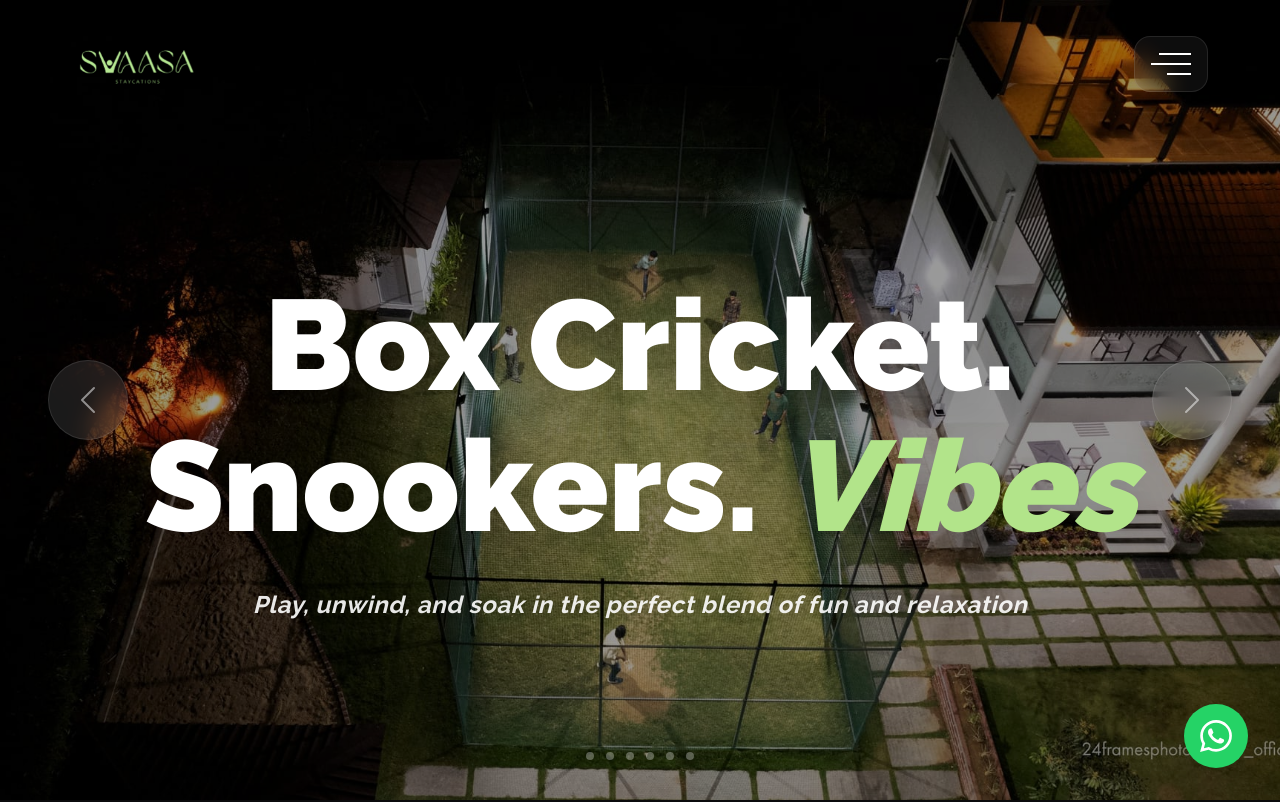
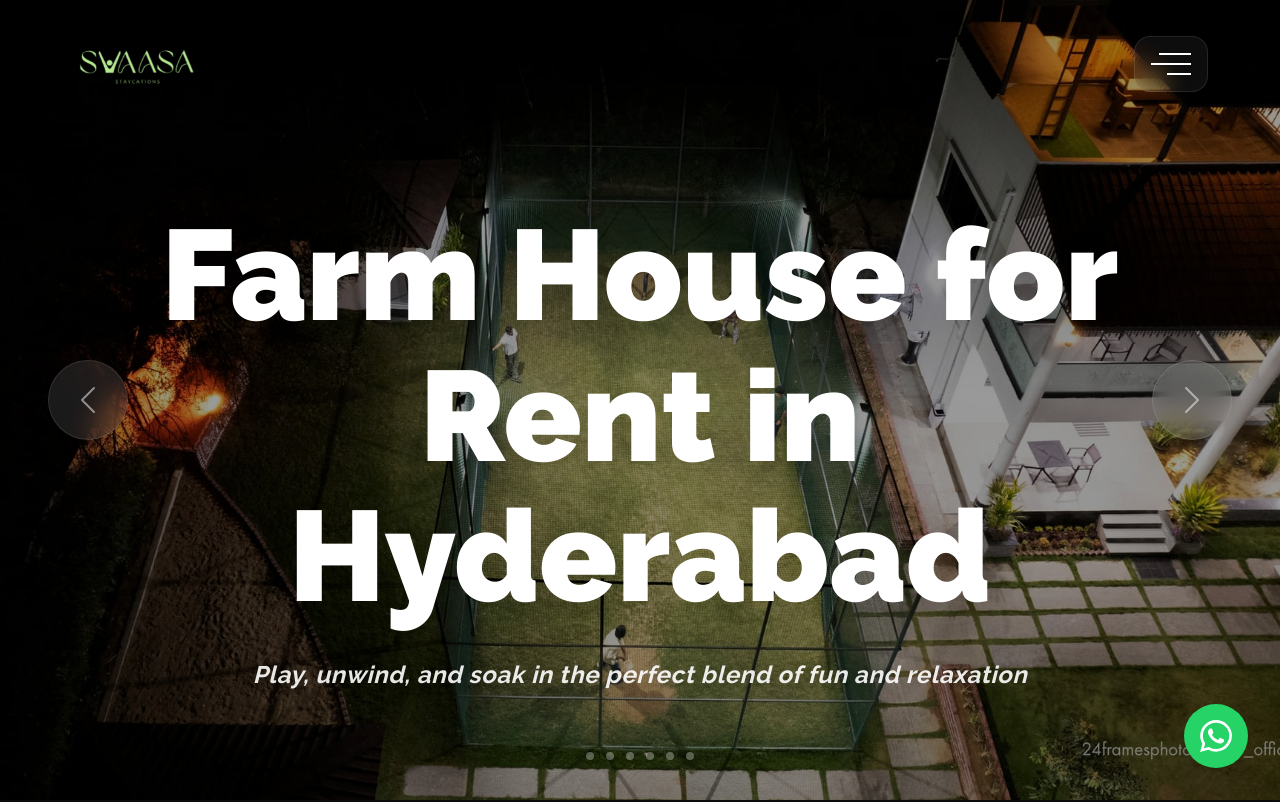
Before and after one commit to svaasastaycations-cyber/svasaa, a React (Vite) app: page / in a window 1280 px wide. Shown: the top 802 px of the page. Built offline with nearby package versions, Linux system fonts and the light colour scheme; grey boxes are pictures that could not be loaded.

Commit message:
Images alt tags seo keyworfds added in home page

```diff
--- a/src/components/HomeGallery.jsx
+++ b/src/components/HomeGallery.jsx
@@ -14,11 +14,11 @@ import lb3 from "../assets/lotusbliss/DJI_0095-5.jpg";
 
 const HomeGallery = () => {
   const images = [
-    { src: lb1, alt: "Svaasa Lotus Bliss", title: "Lotus Bliss" },
-    { src: ot2, alt: "Svaasa Old Town Interior", title: "Interiors" },
-    { src: lb2, alt: "Svaasa Lotus Bliss Exterior", title: "Poolside" },
-    { src: ot3, alt: "Svaasa Old Town Garden", title: "Gardens" },
-    { src: lb3, alt: "Svaasa Lotus Bliss Sunset", title: "Sunset Views" },
+    { src: lb1, alt: "Svaasa Lotus Bliss", altTag: "Farm House for One Day Rent in Hyderabad", title: "Lotus Bliss" },
+    { src: ot2, alt: "Svaasa Old Town Interior", altTag: "Near Me Farmhouse", title: "Interiors" },
+    { src: lb2, alt: "Svaasa Lotus Bliss Exterior", altTag: "Farmhouse Greens", title: "Poolside" },
+    { src: ot3, alt: "Svaasa Old Town Garden", altTag: "Farm House Near Hyderabad", title: "Gardens" },
+    { src: lb3, alt: "Svaasa Lotus Bliss Sunset", altTag: "Farm House For Rent in Hyderabad", title: "Sunset Views" },
   ];
 
   const scrollContainerRef = React.useRef(null);
@@ -96,7 +96,7 @@ const HomeGallery = () => {
               >
                 <img
                   src={img.src}
-                  alt={img.alt}
+                  alt={img.altTag}
                   className="absolute inset-0 w-full h-full object-cover transition-transform duration-1000 group-hover:scale-110"
                 />
                 <div className="absolute inset-0 bg-gradient-to-t from-black/80 via-transparent to-transparent opacity-0 group-hover:opacity-100 transition-opacity duration-500 flex flex-col justify-end p-8">
--- a/src/components/IntimateMoments.jsx
+++ b/src/components/IntimateMoments.jsx
@@ -12,15 +12,18 @@ const IntimateMoments = () => {
   const events = [
     {
       title: "Weddings",
-      image: weddingImg
+      image: weddingImg,
+      altTag: "Farm House for Wedding in Hyderabad",
     },
     {
       title: "Birthdays",
-      image: birthdayImg
+      image: birthdayImg,
+      altTag: "Farm House for Birthday in Hyderabad",
     },
     {
       title: "Haldi & Mehendi",
-      image: haldiImg
+      image: haldiImg,
+      altTag: "Farm House for Haldi & Mehendi in Hyderabad",
     }
   ];
 
@@ -29,11 +32,11 @@ const IntimateMoments = () => {
       <div className="container mx-auto px-6 max-w-7xl">
         <div className="text-center mb-16 max-w-4xl mx-auto">
           <h3 className="text-4xl md:text-5xl lg:text-7xl font-header font-black tracking-wider text-svaasa-brand mb-6 leading-tight">
-            More Than a Staycation, <br/>
+            More Than a Staycation, <br />
             <span className="text-white block mt-4 italic-none not-italic">Celebrate Life’s Best Moments</span>
           </h3>
           <p className="text-lg md:text-xl text-svaasa-gray font-header font-light tracking-wide">
-             Surrounded by Nature, Crafted for Memories
+            Surrounded by Nature, Crafted for Memories
           </p>
         </div>
 
@@ -43,7 +46,7 @@ const IntimateMoments = () => {
               <div className="aspect-[3/4] overflow-hidden">
                 <img
                   src={event.image}
-                  alt={event.title}
+                  alt={event.altTag}
                   className="w-full h-full object-cover group-hover:scale-110 transition-transform duration-1000 grayscale-[20%] group-hover:grayscale-0"
                 />
               </div>
--- a/src/components/SvaasaHero.jsx
+++ b/src/components/SvaasaHero.jsx
@@ -18,37 +18,37 @@ const SvaasaHero = () => {
   const slides = [
     {
       image: mainHero,
-      caption: "Hyderabad’s Favourite Staycations",
+      caption: "Farm House Near Me",
       subcaption: "Handpicked stays designed for comfort, privacy, and unforgettable moments",
       highlight: "Staycations"
     },
     {
       image: cricketHero,
-      caption: "Box Cricket. Snookers. Vibes",
+      caption: "Farm House for Rent in Hyderabad",
       subcaption: "Play, unwind, and soak in the perfect blend of fun and relaxation",
       highlight: "Vibes"
     },
     {
       image: poolHero,
-      caption: "Dive into Paradise",
+      caption: "Farmhouse with Swimming Pool for Rent in Hyderabad",
       subcaption: "Refresh, relax, and indulge in your own private poolside escape",
       highlight: "Paradise"
     },
     {
       image: coupleHero,
-      caption: "Couple-Crafted Luxury Stays",
+      caption: "Private Farm House for Rent in Hyderabad",
       subcaption: "Intimate spaces thoughtfully designed for meaningful moments together",
       highlight: "Luxury Stays"
     },
     {
       image: petsHero,
-      caption: "Get Your Pets Along",
+      caption: "Famous Farm House in Hyderabad",
       subcaption: "Because your perfect getaway isn’t complete without them",
       highlight: "Pets Along"
     },
     {
       image: bonfireHero,
-      caption: "Cozy by the Bonfire",
+      caption: "Farm House for Party in Hyderabad",
       subcaption: "Warm nights, good conversations, and memories that linger longer",
       highlight: "Bonfire"
     }
--- a/src/components/SvaasaProperties.jsx
+++ b/src/components/SvaasaProperties.jsx
@@ -13,6 +13,7 @@ const SvaasaProperties = () => {
     {
       id: "old-town",
       name: "The Old Town",
+      alt: "Best Farm House in Hyderabad With Swimming Pool",
       image: oldTownImg,
       lines: [
         { icon: <MapPin size={18} />, text: "Just 25 mins from ORR" },
@@ -24,6 +25,7 @@ const SvaasaProperties = () => {
     {
       id: "lotus-bliss",
       name: "The Lotus Bliss",
+      alt: "Green Meadows Farm House Hyderabad",
       image: lotusBlissImg,
       lines: [
         { icon: <MapPin size={18} />, text: "Just 15 mins from ORR" },
@@ -56,7 +58,7 @@ const SvaasaProperties = () => {
               <div className="relative aspect-[4/3] overflow-hidden">
                 <img
                   src={prop.image}
-                  alt={prop.name}
+                  alt={prop.alt}
                   className="w-full h-full object-cover group-hover:scale-110 transition-transform duration-1000"
                 />
                 <div className="absolute inset-0 bg-black/10 group-hover:bg-black/30 transition-colors duration-500" />
```
